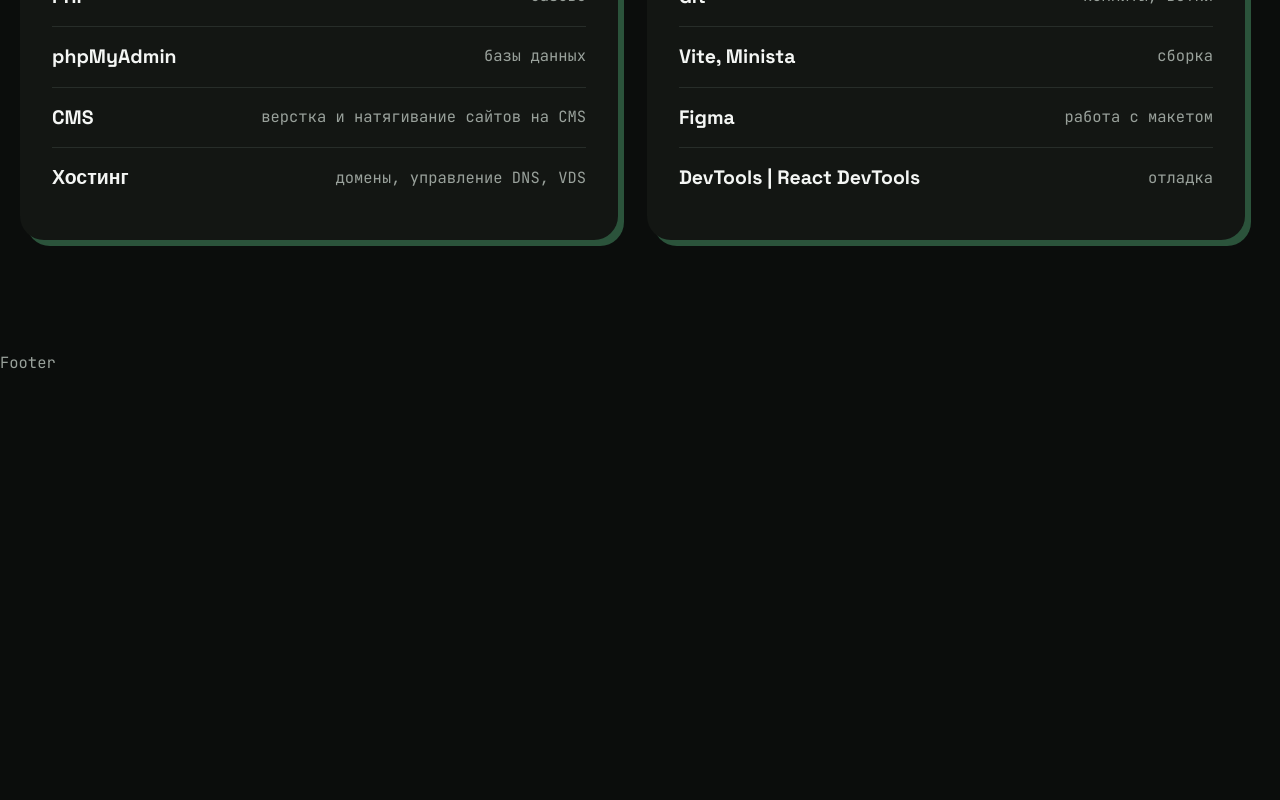
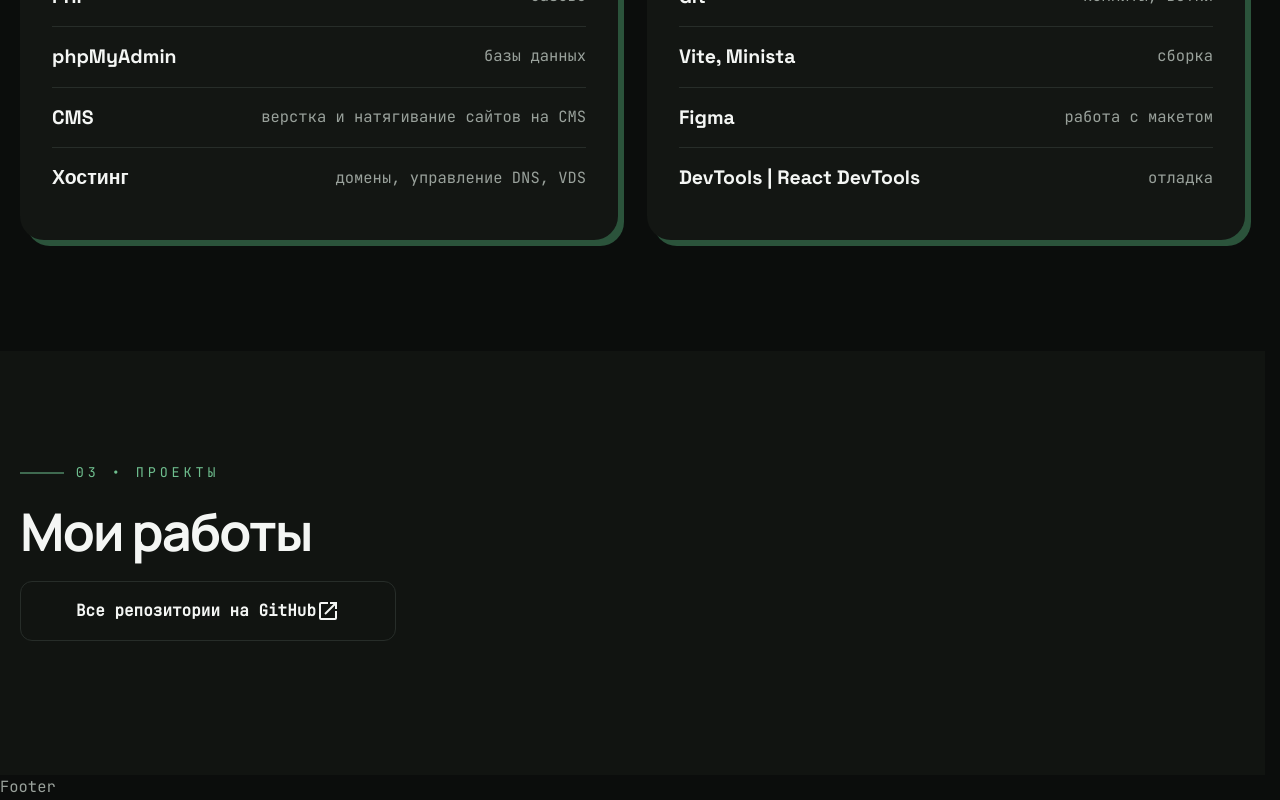
Before and after one commit to jaws812/karpov-nikita-website, a React (Vite) app: page / in a window 1280 px wide. Shown: the part 2548-3348 px from the top of the page. Before the commit the page ends 2924 px from the top, so only its background shows below. Built offline with nearby package versions, Linux system fonts and the light colour scheme.

Commit message:
Начал делать блок "Проекты"

```diff
--- a/src/widgets/Main/Main.jsx
+++ b/src/widgets/Main/Main.jsx
@@ -1,6 +1,7 @@
 import Hero from "@/widgets/Hero";
 import About from "@/widgets/About";
 import Stack from "@/widgets/Stack";
+import Projects from "@/widgets/Projects";
 
 const Main = () => {
 
@@ -9,6 +10,7 @@ const Main = () => {
       <Hero />
       <About />
       <Stack />
+      <Projects />
     </main>
   )
 }
--- /dev/null
+++ b/src/widgets/Projects/Projects.jsx
@@ -0,0 +1,16 @@
+import './Projects.scss'
+import Section from "@/widgets/Section";
+
+const Projects = () => {
+  return (
+    <Section
+      title="Мои работы"
+      stepTitle="03 &bull; ПРОЕКТЫ"
+      actionButton
+    >
+      <div className="projects"></div>
+    </Section>
+  )
+}
+
+export default Projects
--- /dev/null
+++ b/src/widgets/Projects/Projects.scss
@@ -0,0 +1,3 @@
+.projects {
+
+}
--- /dev/null
+++ b/src/widgets/Projects/index.js
@@ -0,0 +1 @@
+export {default} from './Projects'
--- a/src/widgets/Section/Section.jsx
+++ b/src/widgets/Section/Section.jsx
@@ -1,10 +1,12 @@
 import './Section.scss'
+import Button from "@/shared/ui/Button";
 
 const Section = (props) => {
   const {
     children,
     title,
     stepTitle,
+    actionButton,
   } = props
 
   return (
@@ -13,6 +15,55 @@ const Section = (props) => {
         <div className="section__header">
           <div className="section__step">{stepTitle}</div>
           <h2 className="section__title">{title}</h2>
+          {actionButton && (
+            <Button
+              className="section__button"
+              href='https://github.com/jaws812'
+              target="_blank"
+            >
+              <div>Все репозитории на GitHub</div>
+              <svg
+                xmlns="http://www.w3.org/2000/svg"
+                xmlnsXlink="http://www.w3.org/1999/xlink"
+                viewBox="0 0 24 24"
+                width="24px"
+                height="24px"
+              >
+                <g id="Outlined">
+                  <path
+                    style={{
+                      fill: 'none',
+                      'stroke': 'currentColor',
+                      strokeWidth: '2',
+                      strokeMiterlimit: '10'
+                    }}
+                    d="M20,12v7c0,0.552-0.448,1-1,1H5c-0.552,0-1-0.448-1-1V5c0-0.552,0.448-1,1-1h7"
+                  />
+                  <polyline
+                    style={{
+                      fill: 'none',
+                      stroke: 'currentColor',
+                      strokeWidth: '2',
+                      strokeMiterlimit: '10'
+                    }}
+                    points="20,10 20,4 14,4 "
+                  />
+                  <line
+                    style={{
+                      fill: 'none',
+                      stroke: 'currentColor',
+                      strokeWidth: '2',
+                      strokeMiterlimit: '10'
+                    }}
+                    x1="20"
+                    y1="4"
+                    x2="9"
+                    y2="15"
+                  />
+                </g>
+              </svg>
+            </Button>
+          )}
         </div>
         <div className="section__body">
           {children}
--- a/src/widgets/Section/Section.scss
+++ b/src/widgets/Section/Section.scss
@@ -40,4 +40,8 @@
   &__title {
     letter-spacing: -1.8px;
   }
+
+  &__button{
+    width: fit-content;
+  }
 }
```
